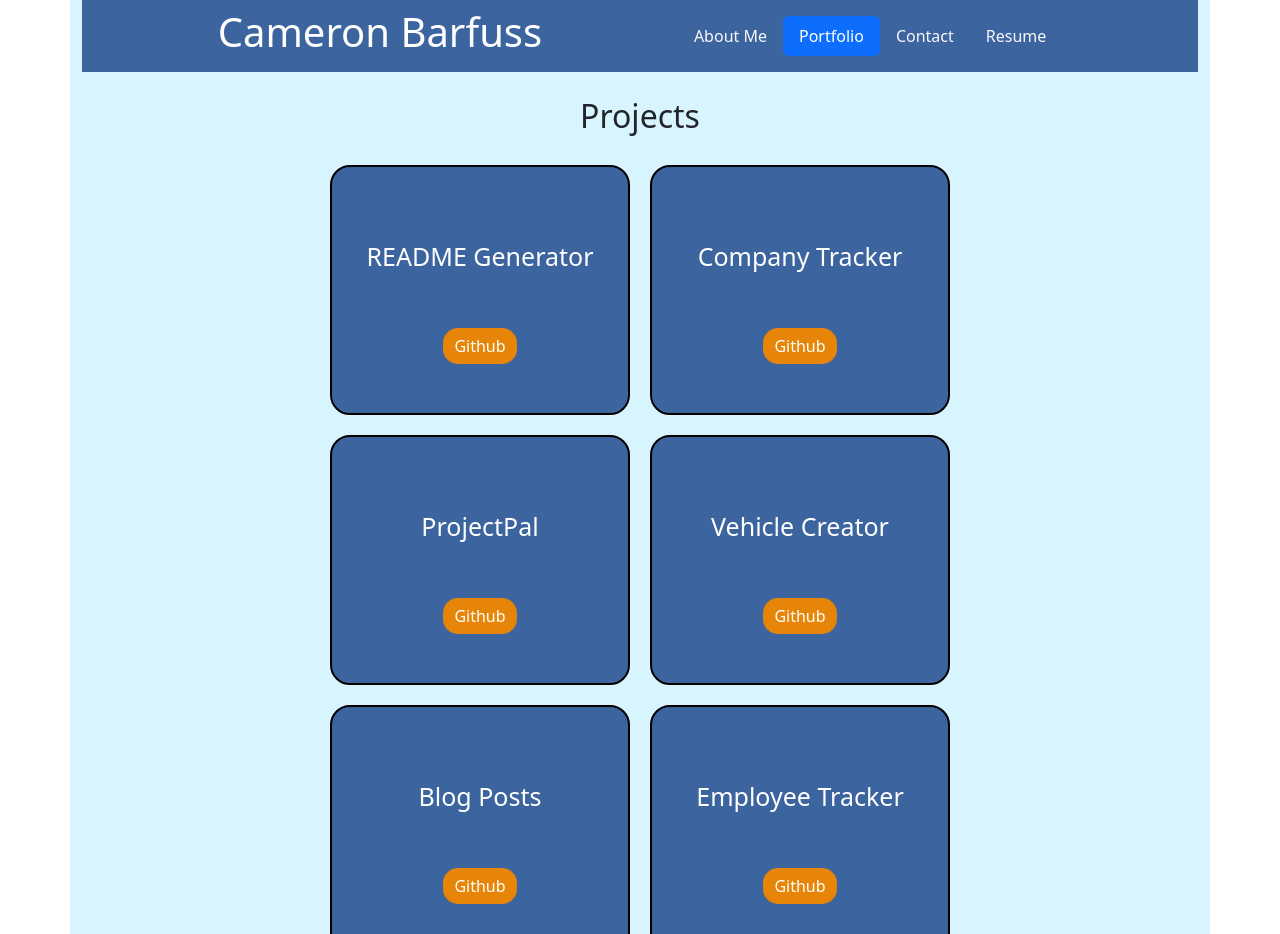
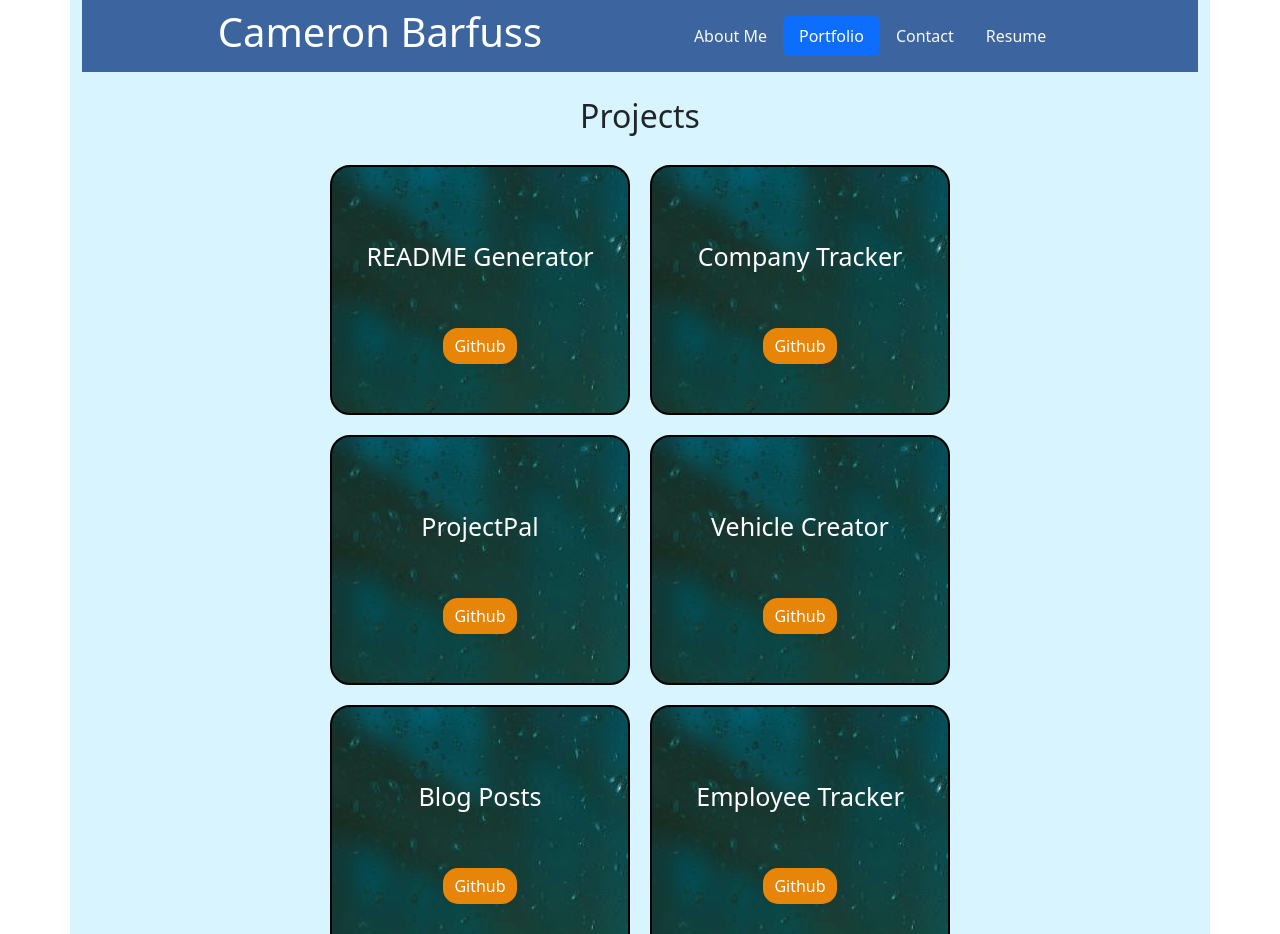
Before and after one commit to Runnerrupert/My-Portfolio, a React (Vite) app: page /Portfolio in a window 1280 px wide. Shown: the top 934 px of the page. Built offline with nearby package versions, Linux system fonts and the light colour scheme.

Commit message:
checking if site will deploy with images

```diff
--- a/src/components/Project.jsx
+++ b/src/components/Project.jsx
@@ -2,7 +2,7 @@ import "../App.css";
 
 function Project(props) {
     return (
-        <div className="portfolioCard">
+        <div className="portfolioCard" style={{backgroundImage: `url(${props.backgroundImg})`}}>
             <div>
                 <h2>{props.title}</h2>
             </div>
--- a/src/pages/Portfolio.jsx
+++ b/src/pages/Portfolio.jsx
@@ -1,5 +1,7 @@
 import "../App.css";
 import Project from "../components/Project"
+
+import Background from "../assets/images/backgroundimg.png";
 
 export default function Portfolio() {
 
@@ -10,32 +12,32 @@ export default function Portfolio() {
             <Project
              title={"README Generator"}
              link="https://github.com/Runnerrupert/README-Generator"
-            //  backgroundImg={bgImgOne}
+             backgroundImg={Background}
             />
             <Project
              title={"Company Tracker"}
              link="https://github.com/Runnerrupert/Company-Tracker"
-            //  backgroundImg={bgImgOne}
+             backgroundImg={Background}
              />
             <Project
              title={"ProjectPal"}
              link="https://github.com/PeruvPowWow/ProjectPAL"
-            //  backgroundImg={bgImgOne}
+             backgroundImg={Background}
             />
             <Project
              title={"Vehicle Creator"}
              link="https://github.com/Runnerrupert/Vehicle-Creator"
-            //  backgroundImg={bgImgOne}
+             backgroundImg={Background}
             />
             <Project
              title={"Blog Posts"}
              link="https://github.com/Runnerrupert/Blog-Posts"
-            //  backgroundImg={bgImgOne}
+             backgroundImg={Background}
             />
             <Project
              title={"Employee Tracker"}
              link="https://github.com/Runnerrupert/Employee-Tracker"
-            //  backgroundImg={bgImgOne}
+             backgroundImg={Background}
             />
         </div>
     </>
```
Also changed, not shown: src/assets/images/backgroundimg.png (added).
